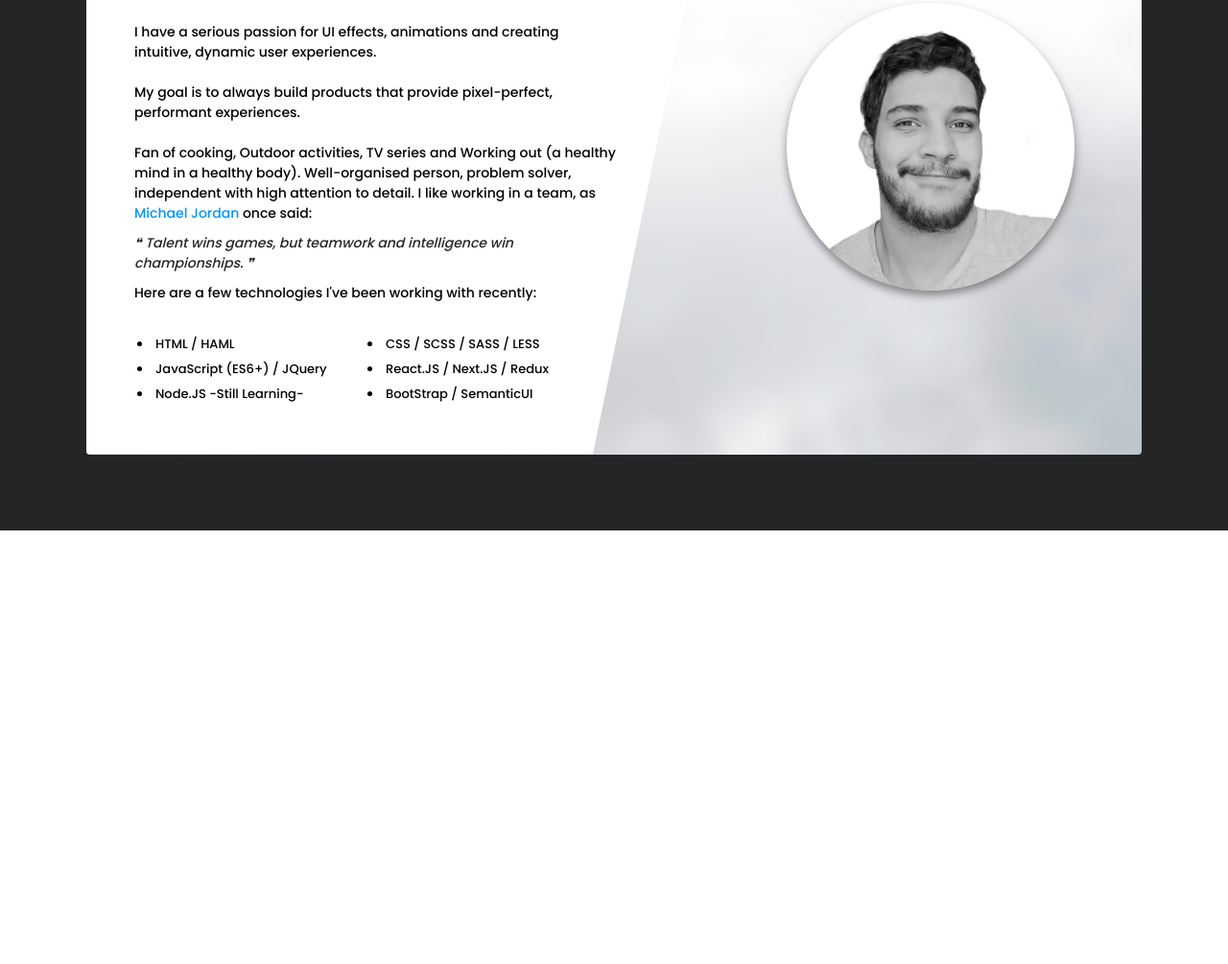
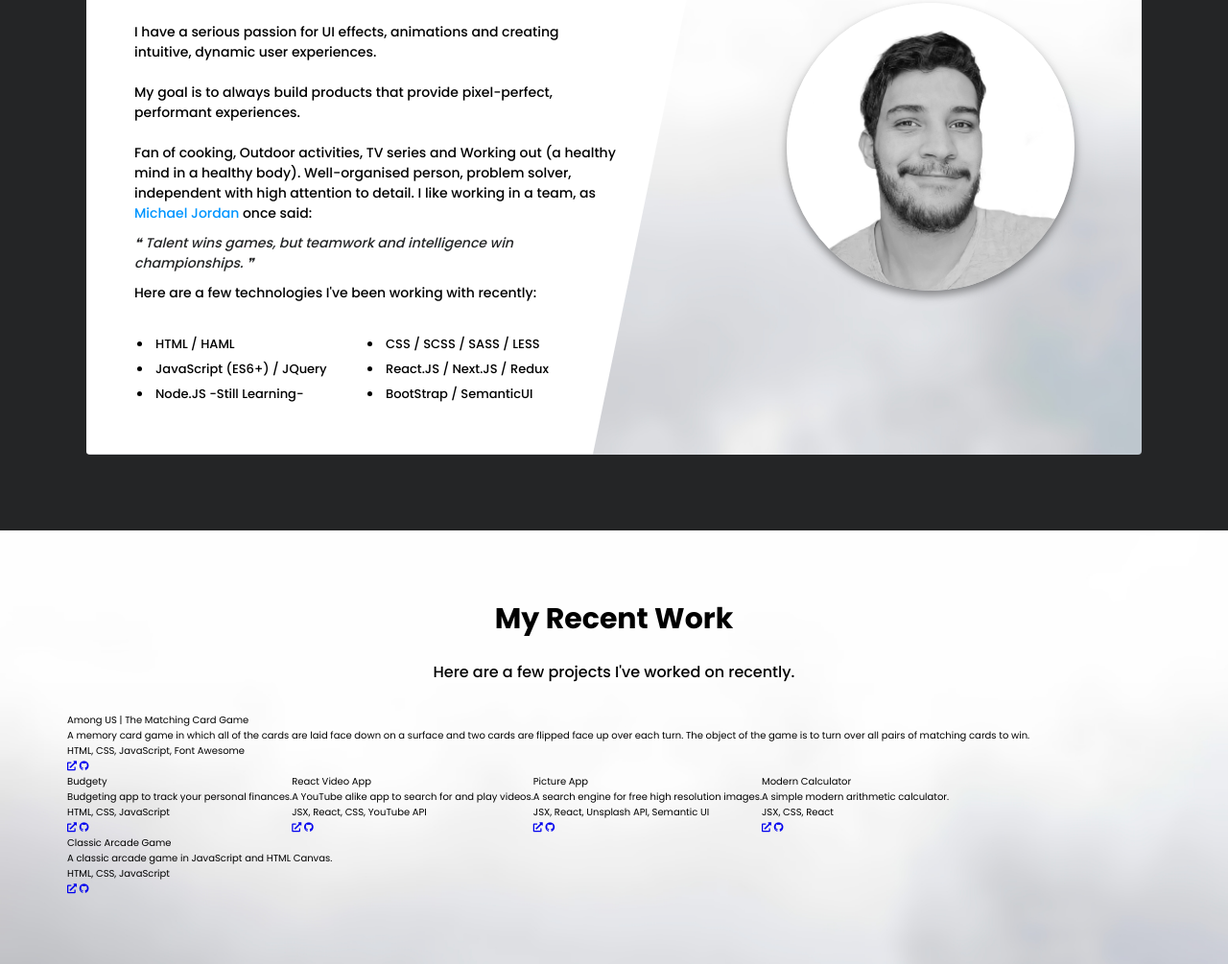
Before and after one commit to cefdev/Portfolio, a website: page index.html in a window 1280 px wide. Shown: the part 1038-2043 px from the top of the page at 96% size. Before the commit the page ends 1591 px from the top, so only its background shows below. Drawn offline with Linux system fonts and the light colour scheme.

Commit message:
Building Work section

```diff
--- a/index.html
+++ b/index.html
@@ -95,6 +95,115 @@
             <img class="about_right" src="./img/profile_picture.jpeg" alt="profile picture">
         </div>
     </div>
+    <!-- WORK SECTION -->
+    <div class="work" id="work">
+        <h1 class="work_title">My Recent Work</h1>
+        <p class="work_description">Here are a few projects I've worked on recently.</p>
+        <div class="work_container">
+            <div class="project">
+                <p class="project_title">
+                    Among US | The Matching Card Game
+                </p>
+                <p class="project_description">
+                    A memory card game in which all of the cards are laid face down on a surface and two cards are
+                    flipped face up over each turn. The object of the game is to turn over all pairs of matching cards
+                    to win.
+                </p>
+                <p class="project_skills">
+                    HTML, CSS, JavaScript, Font Awesome
+                </p>
+                <div class="project_links">
+                    <a class="external" target="_blank" href="https://amonguscardgame.netlify.app/"><i
+                            class="fas fa-external-link-alt"></i></a>
+                    <a class="github" target="_blank" href="https://github.com/cefdev/Matching-Card-Game"><i
+                            class="fab fa-github"></i></a>
+                </div>
+            </div>
+            <div class="project">
+                <p class="project_title">
+                    Budgety
+                </p>
+                <p class="project_description">
+                    Budgeting app to track your personal finances.
+                </p>
+                <p class="project_skills">
+                    HTML, CSS, JavaScript
+                </p>
+                <div class="project_links">
+                    <a class="external" target="_blank" href="https://cefdev-budgety.netlify.app/"><i
+                            class="fas fa-external-link-alt"></i></a>
+                    <a class="github" target="_blank" href="https://github.com/cefdev/Budgety"><i
+                            class="fab fa-github"></i></a>
+                </div>
+            </div>
+            <div class="project">
+                <p class="project_title">
+                    React Video App
+                </p>
+                <p class="project_description">
+                    A YouTube alike app to search for and play videos.
+                </p>
+                <p class="project_skills">
+                    JSX, React, CSS, YouTube API
+                </p>
+                <div class="project_links">
+                    <a class="external" target="_blank" href="#"><i class="fas fa-external-link-alt"></i></a>
+                    <a class="github" target="_blank" href="https://github.com/cefdev/React-Video-App"><i
+                            class="fab fa-github"></i></a>
+                </div>
+            </div>
+            <div class="project">
+                <p class="project_title">
+                    Picture App
+                </p>
+                <p class="project_description">
+                    A search engine for free high resolution images.
+                </p>
+                <p class="project_skills">
+                    JSX, React, Unsplash API, Semantic UI
+                </p>
+                <div class="project_links">
+                    <a class="external" target="_blank" href="#"><i class="fas fa-external-link-alt"></i></a>
+                    <a class="github" target="_blank" href="https://github.com/cefdev/React-Picture-App"><i
+                            class="fab fa-github"></i></a>
+                </div>
+            </div>
+            <div class="project">
+                <p class="project_title">
+                    Modern Calculator
+                </p>
+                <p class="project_description">
+                    A simple modern arithmetic calculator.
+                </p>
+                <p class="project_skills">
+                    JSX, CSS, React
+                </p>
+                <div class="project_links">
+                    <a class="external" target="_blank" href="https://cefdev-calculator.netlify.app/"><i
+                            class="fas fa-external-link-alt"></i></a>
+                    <a class="github" target="_blank" href="https://github.com/cefdev/React-Calculator-App"><i
+                            class="fab fa-github"></i></a>
+                </div>
+            </div>
+            <div class="project">
+                <p class="project_title">
+                    Classic Arcade Game
+                </p>
+                <p class="project_description">
+                    A classic arcade game in JavaScript and HTML Canvas.
+                </p>
+                <p class="project_skills">
+                    HTML, CSS, JavaScript
+                </p>
+                <div class="project_links">
+                    <a class="external" target="_blank" href="https://cefdev-arcadegame.netlify.app/"><i
+                            class="fas fa-external-link-alt"></i></a>
+                    <a class="github" target="_blank" href="https://github.com/cefdev/Classic-Arcade-Game-Clone"><i
+                            class="fab fa-github"></i></a>
+                </div>
+            </div>
+        </div>
+    </div>
     <!-- TAPBAR -->
     <div class="tapbar">
         <a class="tapbar-resume" href="./doc/Resume.pdf">Resume</a>
--- /dev/null
+++ b/sass/layouts/_work.scss
@@ -0,0 +1,26 @@
+.work {
+  display: flex;
+  flex-direction: column;
+  align-items: center;
+  justify-content: center;
+  background: url(../img/top.jpg);
+  background-size: cover;
+  padding: 7rem;
+
+  &_title {
+    font-size: 3rem;
+    margin-bottom: 2rem;
+  }
+
+  &_description {
+    font-size: 1.6rem;
+    font-weight: 500;
+    margin-bottom: 3rem;
+  }
+
+  &_container {
+    width: 100%;
+    display: flex;
+    flex-wrap: wrap;
+  }
+}
--- a/sass/main.scss
+++ b/sass/main.scss
@@ -5,6 +5,7 @@
 
 @import "./components/hamburger";
 
+@import "./layouts/work";
 @import "./layouts/about";
 @import "./layouts/header";
 @import "./layouts/home";
```
Also changed, not shown: css/style.css.
